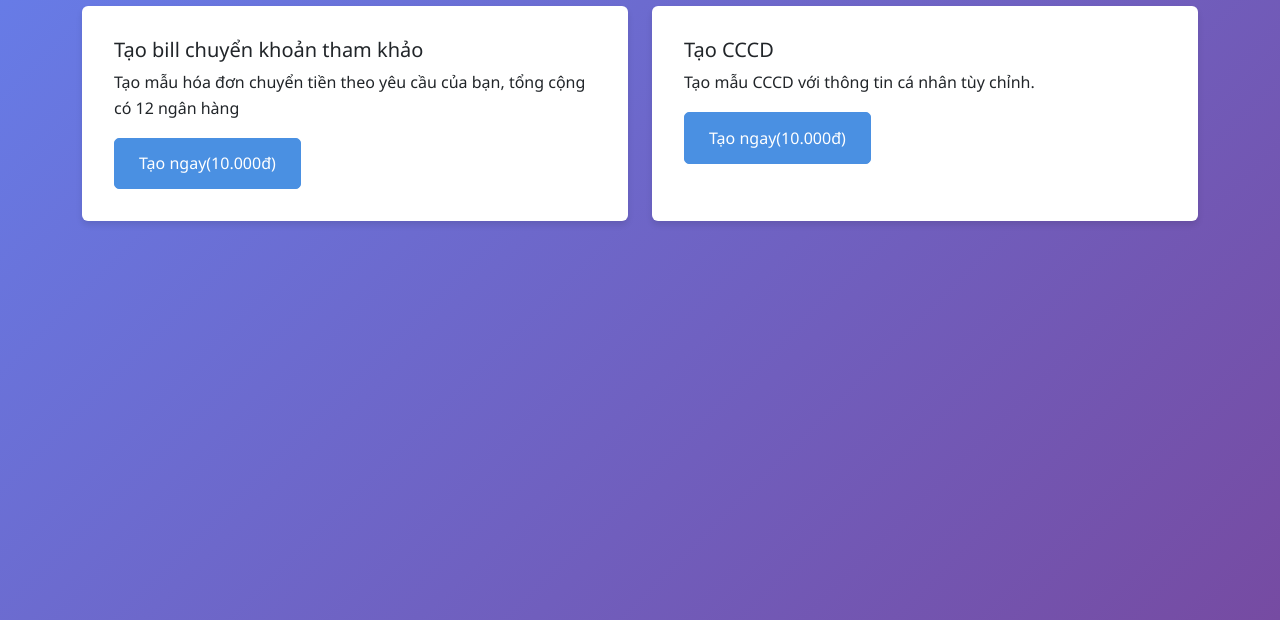
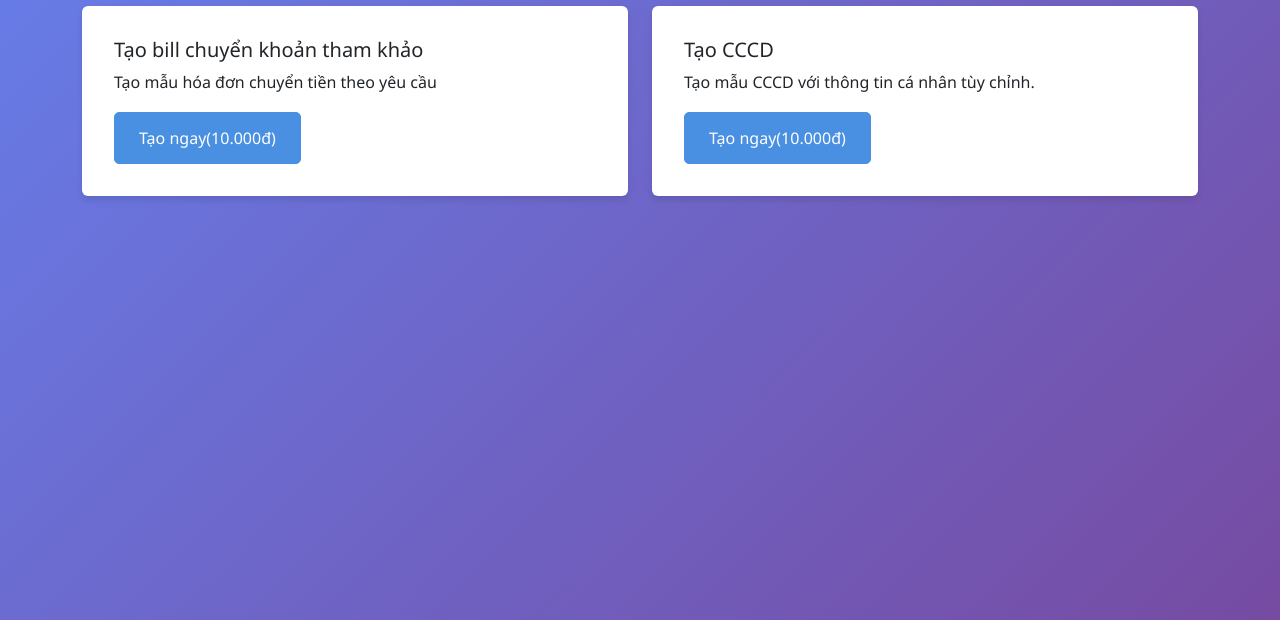
Before and after one commit to AlouAb/fake-service, a plain HTML site: page service.html in a window 1280 px wide. Shown: the part 178-800 px from the top of the page. Drawn offline with nearby package versions, Linux system fonts and the light colour scheme; sample sign-in values are in the browser's storage.

Commit message:
Thay đổi một chút

```diff
--- a/service.html
+++ b/service.html
@@ -40,7 +40,7 @@
                     <div class="card h-100">
                         <div class="card-body">
                             <h5 class="card-title">Tạo bill chuyển khoản tham khảo</h5>
-                            <p class="card-text">Tạo mẫu hóa đơn chuyển tiền theo yêu cầu của bạn, tổng cộng có 12 ngân hàng</p>
+                            <p class="card-text">Tạo mẫu hóa đơn chuyển tiền theo yêu cầu</p>
                             <a href="./fake-bill.html" class="btn btn-primary">Tạo ngay(10.000đ)</a>
                         </div>
                     </div>
```
